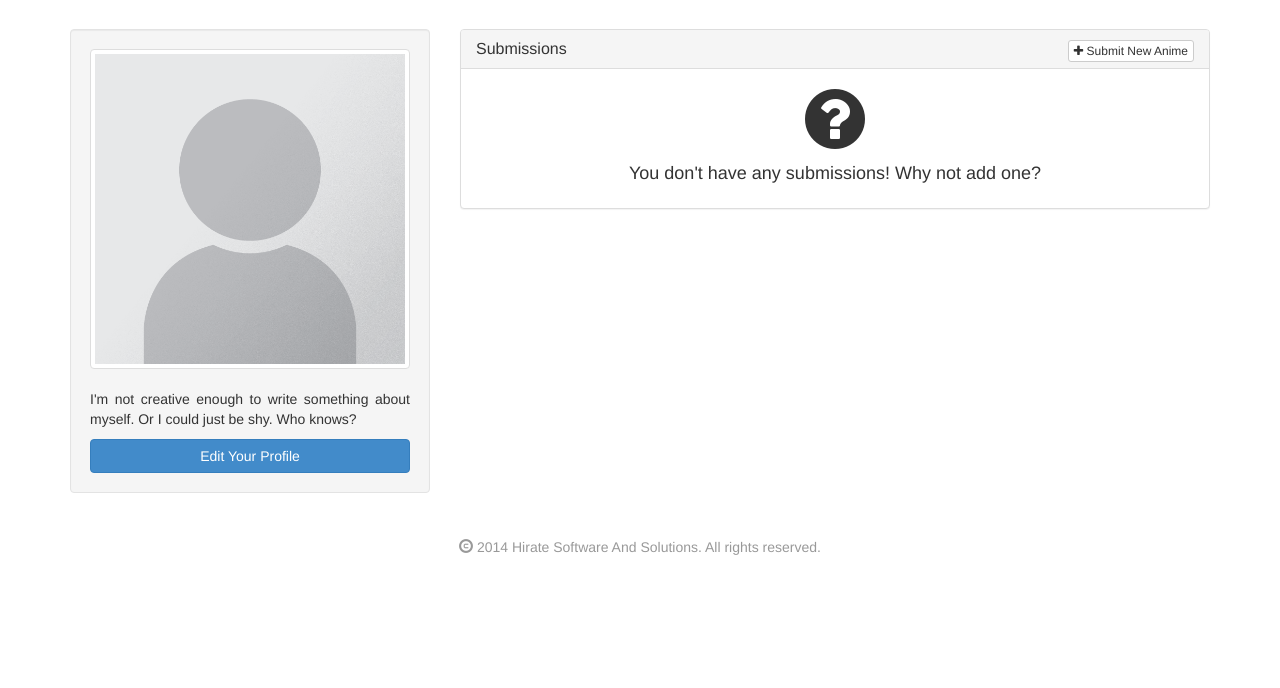
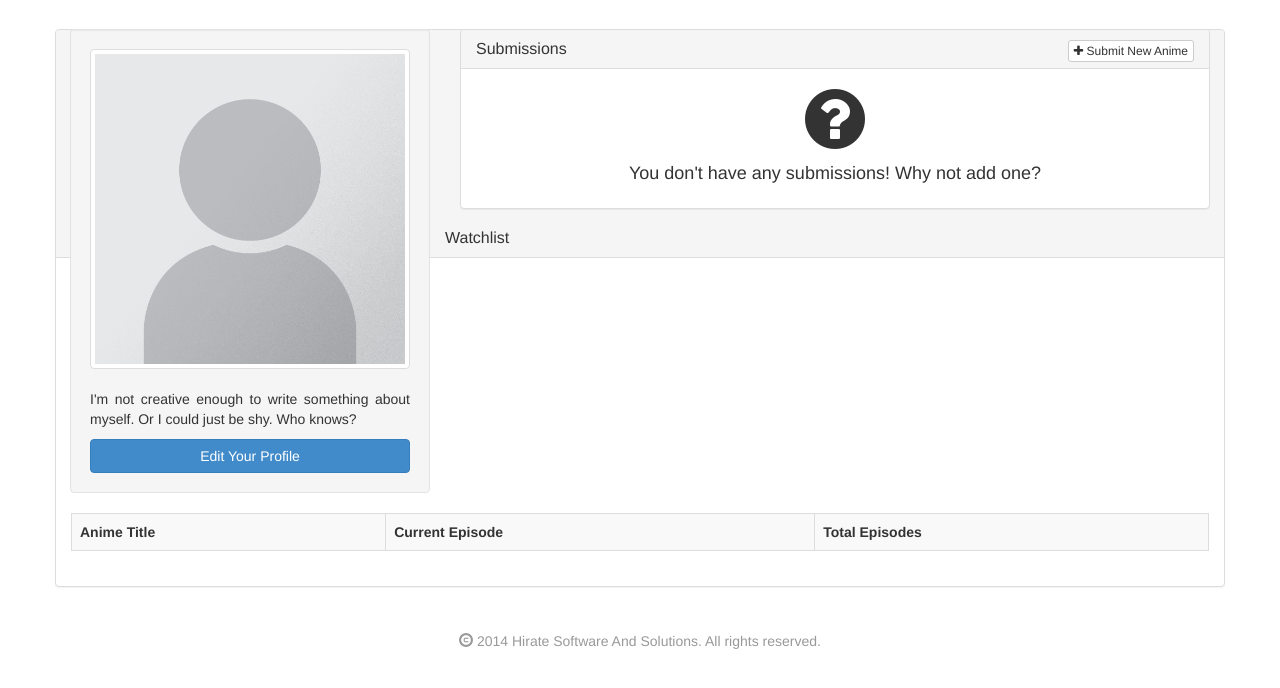
Before and after one commit to reybalgs/shounenwatch, a CodeIgniter app: page /index.php/user/profile/1 in a window 1280 px wide. Shown: the part 51-739 px from the top of the page. Run offline with CodeIgniter, Linux system fonts and the light colour scheme; data comes from the database, SQL or seed files in the repository; tables that the repository leaves empty hold one stand-in row (values such as "Sample post"); lists and menus that the app fills with data are empty; some libraries are stand-ins or nearby versions.

Commit message:
Add a table for watchlists in profile
- This table is still preliminary and could be changed later on

```diff
--- a/application/config/routes.php
+++ b/application/config/routes.php
@@ -38,6 +38,7 @@
 |
 */
 
+$route['test/tabs'] = "user/tabs_test";
 $route['watching/anime/(:num)'] = "watching/get_watching_anime/$1";
 $route['watching/user/(:num)'] = "watching/get_watching_from_user/$1";
 $route['watching'] = "watching/index";
--- a/application/controllers/user.php
+++ b/application/controllers/user.php
@@ -9,6 +9,7 @@
         parent::__construct();
         $this->load->model('user_model');
         $this->load->model('anime_model');
+        $this->load->model('watching_model');
     }
 
     public function index() {
@@ -25,6 +26,8 @@
         $user = $this->user_model->get_user($username);
         # Load all the anime submitted by the user
         $anime = $this->anime_model->get_anime_from_user($user->id);
+        # Load the user's watchlist
+        $watchlist = $this->watching_model->get_watching_from_user($user->id);
 
         $data['title'] = $user->username."'s"." profile";
 
@@ -34,9 +37,11 @@
         $data['about'] = $user->about;
         $data['image'] = $user->image;
         $data['anime'] = $anime;
+        $data['watchlist'] = $watchlist;
 
         $this->load->view('templates/header', $data);
         $this->load->view('user/profile', $data);
+        #$this->load->view('tests/tabs', $data);
         $this->load->view('templates/footer');
     }
 
--- a/application/views/anime/detail.php
+++ b/application/views/anime/detail.php
@@ -9,7 +9,7 @@
         }
     ?>
     <div class="row">
-        <div class="col-xs-4">
+        <div class="col-sm-4">
             <?php
                 if(empty($anime->image)) {
                     $properties = array(
@@ -26,7 +26,7 @@
                 echo img($properties);
             ?>
         </div>
-        <div class="col-xs-8">
+        <div class="col-sm-8">
             <h1><?php echo $anime->name ?></h1>
             <p>Aired at <?php echo mdate("%M %d %Y", mysql_to_unix($anime->airing)) ?></p>
             <p>Total Episodes: <?php echo $anime->episodes ?></p>
--- a/application/views/user/profile.php
+++ b/application/views/user/profile.php
@@ -133,5 +133,32 @@
                 </div>
             </div>
         </div>
+            <div class="panel panel-default">
+                <div class="panel-heading">
+                    <h1 class="panel-title">
+                        Watchlist
+                    </h1>
+                </div>
+                <div class="panel-body">
+                    <table class="table table-striped table-bordered">
+                        <tr>
+                            <th>Anime Title</th>
+                            <th>Current Episode</th>
+                            <th>Total Episodes</th>
+                        </tr>
+                        <?php
+                            foreach($watchlist as $watched_anime) {
+                        ?>
+                        <tr>
+                            <td><?php echo $watched_anime['name'] ?></td>
+                            <td><?php echo $watched_anime['currentEpisode'] ?></td>
+                            <td><?php echo $watched_anime['episodes'] ?></td>
+                        </tr>
+                        <?php
+                            }
+                        ?>
+                    </table>
+                </div>
+            </div>
     </div>
 </div>
```
